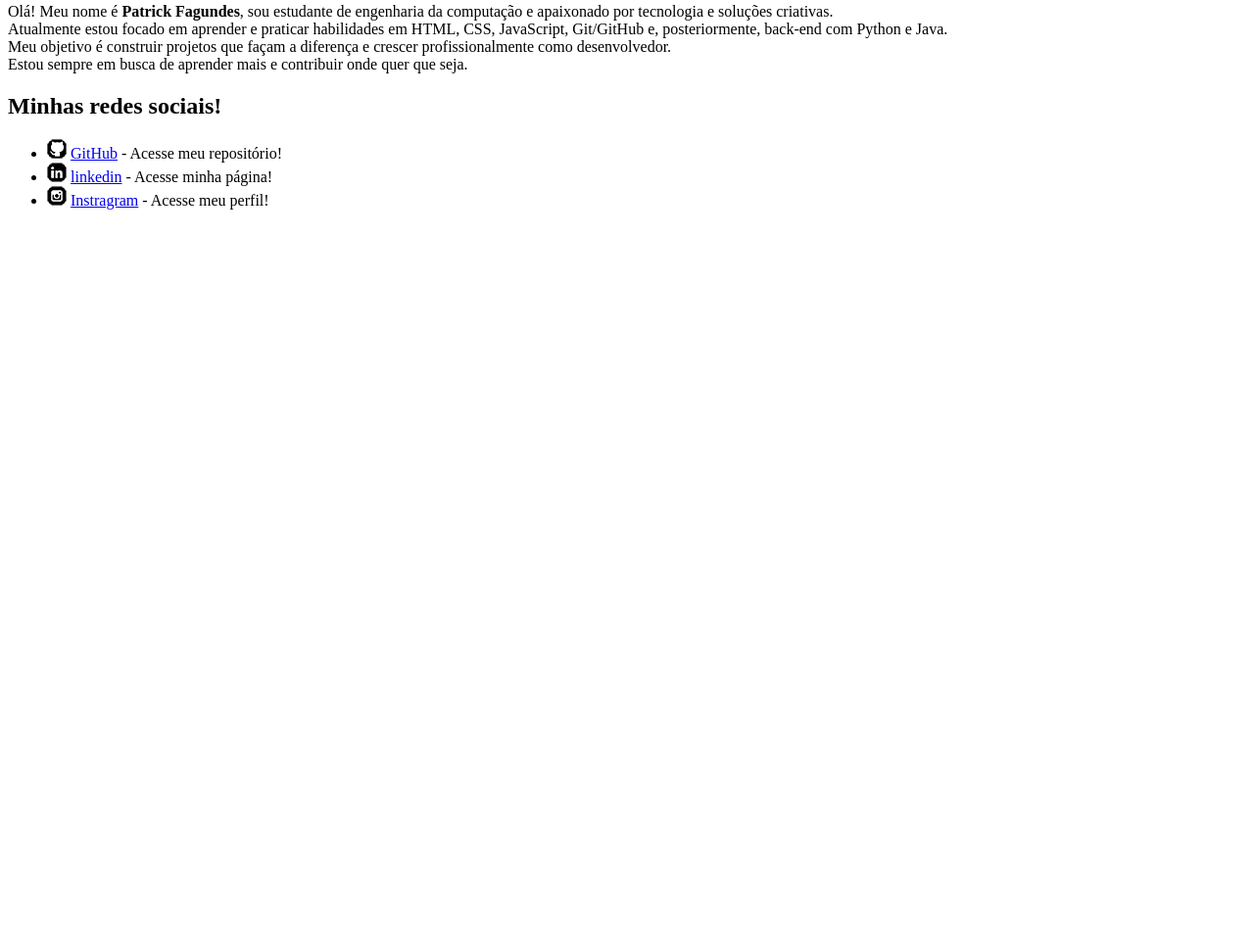
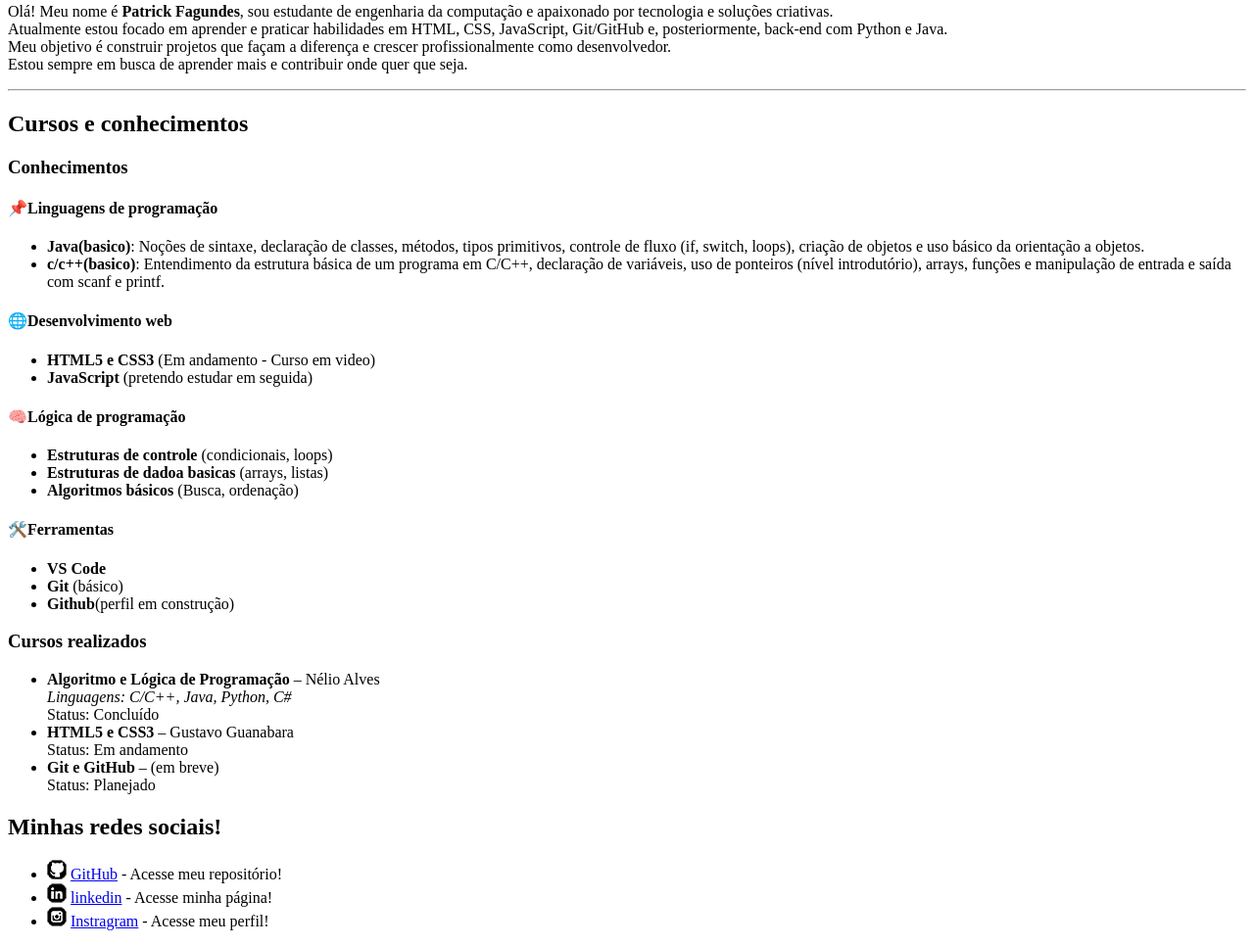
Before and after one commit to PatrickAraujo4/portfolio-html, a plain HTML site: page index.html in a window 1280 px wide. Shown: the part 316-1282 px from the top of the page at 98% size. Before the commit the page ends 800 px from the top, so only its background shows below. Drawn offline with Linux system fonts and the light colour scheme.

Commit message:
Update index.html

```diff
--- a/index.html
+++ b/index.html
@@ -15,14 +15,54 @@
         Atualmente estou focado em aprender e praticar habilidades em HTML, CSS, JavaScript, Git/GitHub e, posteriormente, back-end com Python e Java. <br>
         Meu objetivo é construir projetos que façam a diferença e crescer profissionalmente como desenvolvedor. <br>
         Estou sempre em busca de aprender mais e contribuir onde quer que seja.</p>
+    <hr>
+    <h2>Cursos e conhecimentos</h2>
 
+    <h3>Conhecimentos</h3>
+
+    <h4>📌Linguagens de programação</h4>
+        <ul>
+            <li><strong>Java(basico)</strong>: Noções de sintaxe, declaração de classes, métodos, tipos primitivos, controle de fluxo (if, switch, loops), criação de objetos e uso básico da orientação a objetos.</li>
+            <li><strong>c/c++(basico)</strong>: Entendimento da estrutura básica de um programa em C/C++, declaração de variáveis, uso de ponteiros (nível introdutório), arrays, funções e manipulação de entrada e saída com scanf e printf.</li>
+        </ul>
+    <h4>🌐Desenvolvimento web</h4>
+        <ul>
+            <li><strong>HTML5 e CSS3</strong> (Em andamento - Curso em video)</li>
+            <li><strong>JavaScript</strong> (pretendo estudar em seguida)</li>
+        </ul>
+    <h4>🧠Lógica de programação</h4>
+        <ul>
+            <li><strong>Estruturas de controle</strong> (condicionais, loops)</li>
+            <li><strong>Estruturas de dadoa basicas</strong> (arrays, listas)</li>
+            <li><strong>Algoritmos básicos</strong> (Busca, ordenação)</li>
+        </ul>
+    <h4>🛠️Ferramentas</h4>
+        <ul>
+            <li><strong>VS Code</strong></li>
+            <li><strong>Git</strong> (básico)</li>
+            <li><strong>Github</strong>(perfil em construção)</li>
+        </ul>
+    <h3>Cursos realizados</h3>
+        <ul>
+            <li><strong>Algoritmo e Lógica de Programação</strong> – Nélio Alves<br>
+                <em>Linguagens: C/C++, Java, Python, C#</em><br>
+                <span>Status: Concluído</span></li>
+            <li>
+                <strong>HTML5 e CSS3</strong> – Gustavo Guanabara<br>
+                <span>Status: Em andamento</span>
+            </li>
+            <li>
+                <strong>Git e GitHub</strong> – (em breve)<br>
+                <span>Status: Planejado</span>
+            </li>
+        </ul>
     <h2>Minhas redes sociais!</h2>
-    <p><ul>
-        <li><img src="imagens/icone-github.png" alt="logo github"> <a href="https://github.com/PatrickAraujo4?tab=repositories" target="_blank" rel="external">GitHub</a> - Acesse meu repositório!</li>
-        <li><img src="imagens/icone-linkedin.png" alt="logo linkedin"> <a href="https://www.linkedin.com/in/patrick-araujo-470aba332/" target="_blank" rel="external">linkedin</a> - Acesse minha página! </li>
-        <li><img src="imagens/icone-instagram.png" alt="logo instagram"> <a href="https://www.instagram.com/patrickbfr/" target="_blank" rel="external">Instragram</a> - Acesse meu perfil!</li>
+        <p><ul>
+            <li><img src="imagens/icone-github.png" alt="logo github"> <a href="https://github.com/PatrickAraujo4?tab=repositories" target="_blank" rel="external">GitHub</a> - Acesse meu repositório!</li>
+            <li><img src="imagens/icone-linkedin.png" alt="logo linkedin"> <a href="https://www.linkedin.com/in/patrick-araujo-470aba332/" target="_blank" rel="external">linkedin</a> - Acesse minha página! </li>
+            <li><img src="imagens/icone-instagram.png" alt="logo instagram"> <a href="https://www.instagram.com/patrickbfr/" target="_blank" rel="external">Instragram</a> - Acesse meu perfil!</li>
 
-    </ul></p>
+        </ul></p>
 
 </body>
 </html>
```
